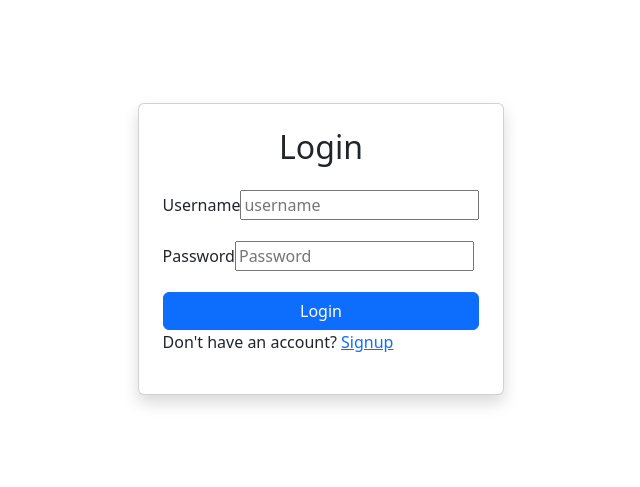
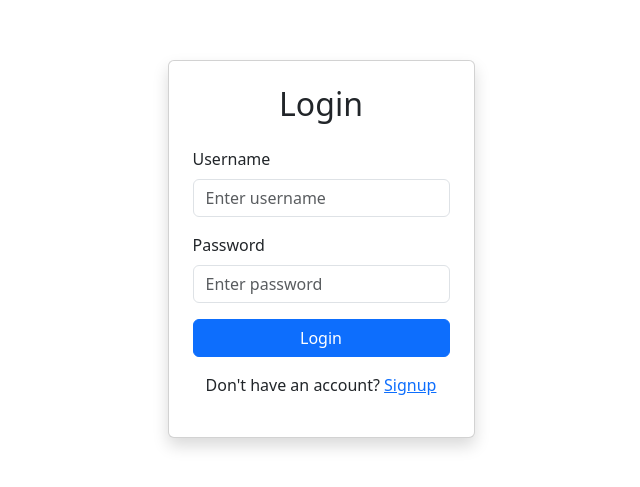
Before and after one commit to teligent-technology/Music-Application, a React (Vite) app in the folder Frontend/: page /login in a window 1280 px wide. Shown: the part 151-638 px from the top of the page, without its empty margins (319-959 px from the left). Built offline with nearby package versions, Linux system fonts and the light colour scheme.

Commit message:
Some changes

```diff
--- a/Frontend/src/Login.jsx
+++ b/Frontend/src/Login.jsx
@@ -1,64 +1,71 @@
 import React, { useState } from 'react';
 import axios from 'axios';
-
 import { useNavigate, Link } from 'react-router-dom';
 
 function Login() {
   const [form, setForm] = useState({ username: '', password: '' });
   const navigate = useNavigate();
 
-
   const handleChange = e => setForm({ ...form, [e.target.name]: e.target.value });
 
   const handleSubmit = async e => {
     e.preventDefault();
     try {
-      const res = await axios.post('http://localhost:3000/person/login', form,  {
+      const res = await axios.post('https://music-application-1-7n3i.onrender.com/person/login', form, {
         headers: {
           'Content-Type': 'application/json',
         },
       });
       if (res.status === 200) {
         localStorage.setItem("token", res.data.token); // Store token
-
         alert(res.data.message || "Login successful");
-        navigate('/punjabi'); //  redirect after login
+        navigate('/punjabi'); // Redirect after login
       } else {
         console.warn("Received non-200 response:", res.status);
       }
     } catch (err) {
-      console.error(err.response?.data); // Logs server error
+      console.error(err.response?.data);
       const error = err.response?.data?.error || 'Login failed';
       alert(error);
     }
   };
 
-
   return (
-    <>
     <div className="container d-flex justify-content-center align-items-center" style={{ minHeight: "100vh" }}>
       <div className="card shadow p-4" style={{ width: "100%", maxWidth: "400px" }}>
         <h2 className="text-center mb-4">Login</h2>
         <form onSubmit={handleSubmit}>
           <div className="mb-3">
             <label className="form-label">Username</label>
-
-      <input name="username" type="text" placeholder="username" onChange={handleChange} value={form.username} />
+            <input
+              name="username"
+              type="text"
+              className="form-control"
+              placeholder="Enter username"
+              value={form.username}
+              onChange={handleChange}
+              required
+            />
           </div>
           <div className="mb-3">
             <label className="form-label">Password</label>
-      <input name="password" type="password" placeholder="Password" onChange={handleChange}   value={form.password}
+            <input
+              name="password"
+              type="password"
+              className="form-control"
+              placeholder="Enter password"
+              value={form.password}
+              onChange={handleChange}
+              required
             />
           </div>
           <button type="submit" className="btn btn-primary w-100">Login</button>
         </form>
-    <p>
+        <p className="mt-3 text-center">
           Don't have an account? <Link to="/">Signup</Link>
         </p>
       </div>
     </div>
-    </>
-
   );
 }
 
--- a/Frontend/src/Signup.jsx
+++ b/Frontend/src/Signup.jsx
@@ -19,7 +19,7 @@ function Signup() {
   const handleSubmit = async e => {
     e.preventDefault();
     try {
-      const res = await axios.post('http://localhost:3000/person/', form);
+      const res = await axios.post('https://music-application-1-7n3i.onrender.com/person/', form);
       if (res.status === 200) {
         alert(res.data.message || "Signup successful");
         navigate('/login');
@@ -63,8 +63,6 @@ function Signup() {
             />
           </div>
 
-
-
           <div className="mb-3">
             <label className="form-label">Username</label>
             <input
```
Lines whose indentation alone changed are shown as unchanged.
